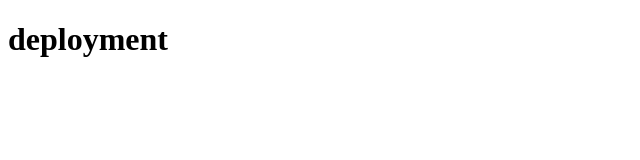
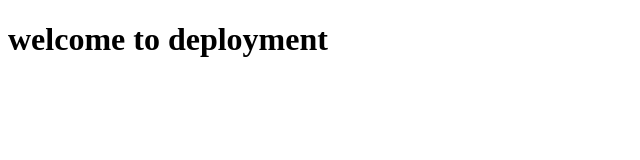
Before and after one commit to pranay-2806/deploy-appln, a plain HTML site: page index.html in a window 1280 px wide. Shown: the whole page, without its empty margins (0-640 px from the left). Drawn offline with Linux system fonts and the light colour scheme.

Commit message:
modified

```diff
--- a/index.html
+++ b/index.html
@@ -7,6 +7,6 @@
     <title>Document</title>
 </head>
 <body>
-        <h1>deployment</h1>
+        <h1> welcome to deployment</h1>
 </body>
 </html>
```
